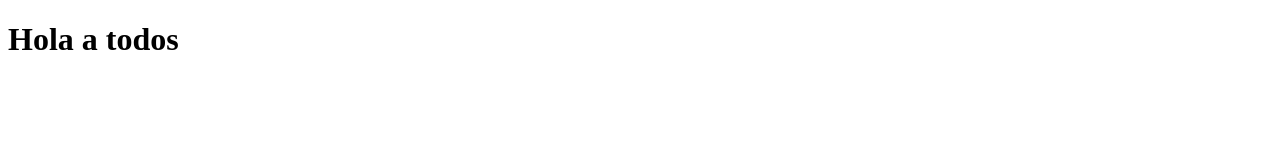
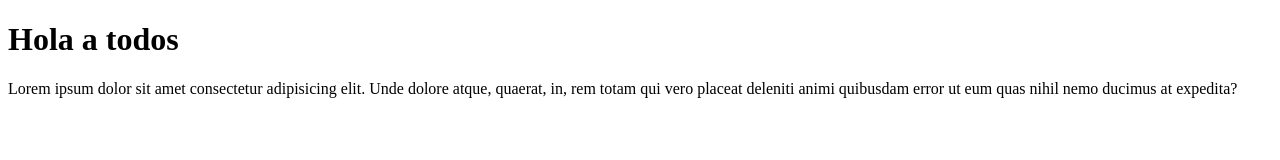
Before and after one commit to NataliaSalv/Clase-5, a plain HTML site: page index.html in a window 1280 px wide. Drawn offline with Linux system fonts and the light colour scheme.

Commit message:
Etiqueta de parrafo agregada

```diff
--- a/index.html
+++ b/index.html
@@ -7,5 +7,6 @@
 </head>
 <body>
     <h1>Hola a todos</h1>
+    <p>Lorem ipsum dolor sit amet consectetur adipisicing elit. Unde dolore atque, quaerat, in, rem totam qui vero placeat deleniti animi quibusdam error ut eum quas nihil nemo ducimus at expedita?</p>
 </body>
 </html>
```
